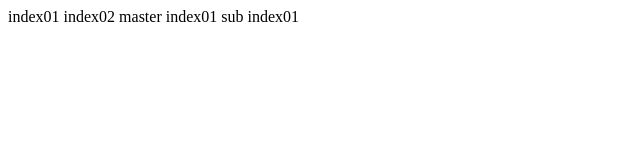
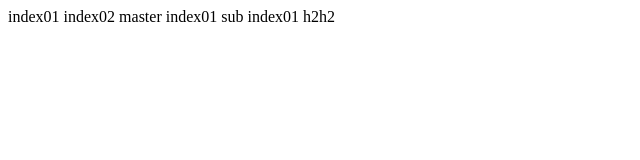
Before and after one commit to yulllls/3.30, a plain HTML site: page index.html in a window 1280 px wide. Shown: the full height of the page, 0-640 px from the left. Drawn offline with Linux system fonts and the light colour scheme.

Commit message:
github v-01

```diff
--- a/index.html
+++ b/index.html
@@ -14,5 +14,7 @@ index02
 master index01
 
 sub index01
+
+h2h2
 </body>
 </html>
```
